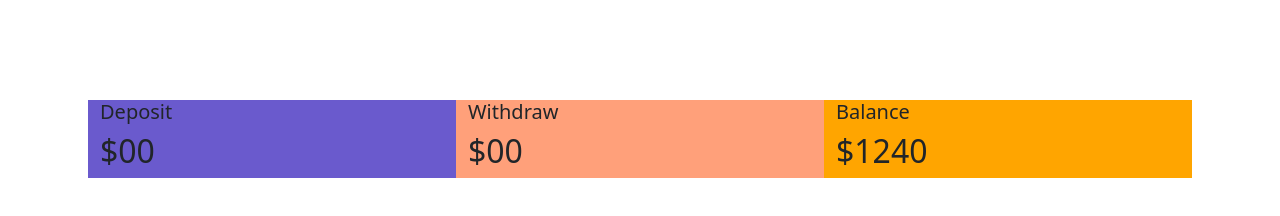
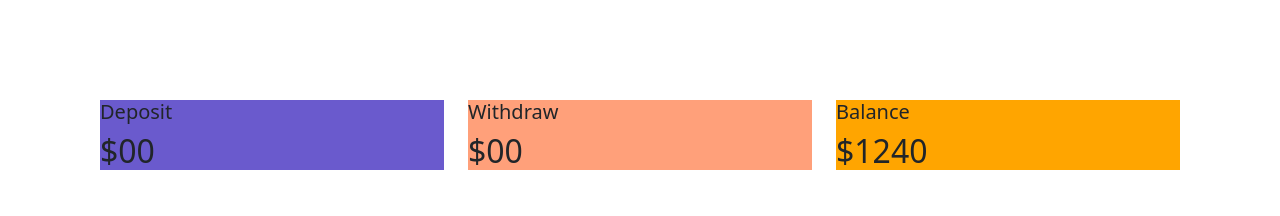
Before and after one commit to mehesultana/milestone-five, a plain HTML site: page 25-interactive-bank-website/index.html in a window 1280 px wide. Both pictures are taken after a click on the button "Enter". Drawn offline with nearby package versions, Linux system fonts and the light colour scheme.

Commit message:
another part add

```diff
--- a/25-interactive-bank-website/index.html
+++ b/25-interactive-bank-website/index.html
@@ -23,17 +23,23 @@
 
         <div id="transation-area">
             <div class="row">
-                <div class="col-md-4 deposit">
+                <div class="col-md-4">
+                    <div class="deposit status">
                         <h5>Deposit</h5>
                         <h2>$00</h2>
                     </div>
-                <div class="col-md-4 withdraw">
+                </div>
+                <div class="col-md-4">
+                    <div class="withdraw status">
                         <h5>Withdraw</h5>
                         <h2>$00</h2>
                     </div>
-                <div class="col-md-4 balance">
+                </div>
+                <div class="col-md-4">
+                    <div class="balance status">
                         <h5>Balance</h5>
                         <h2>$1240</h2>
+                    </div>
                 </div>
             </div>
         </div>
```
Lines whose indentation alone changed are shown as unchanged.
